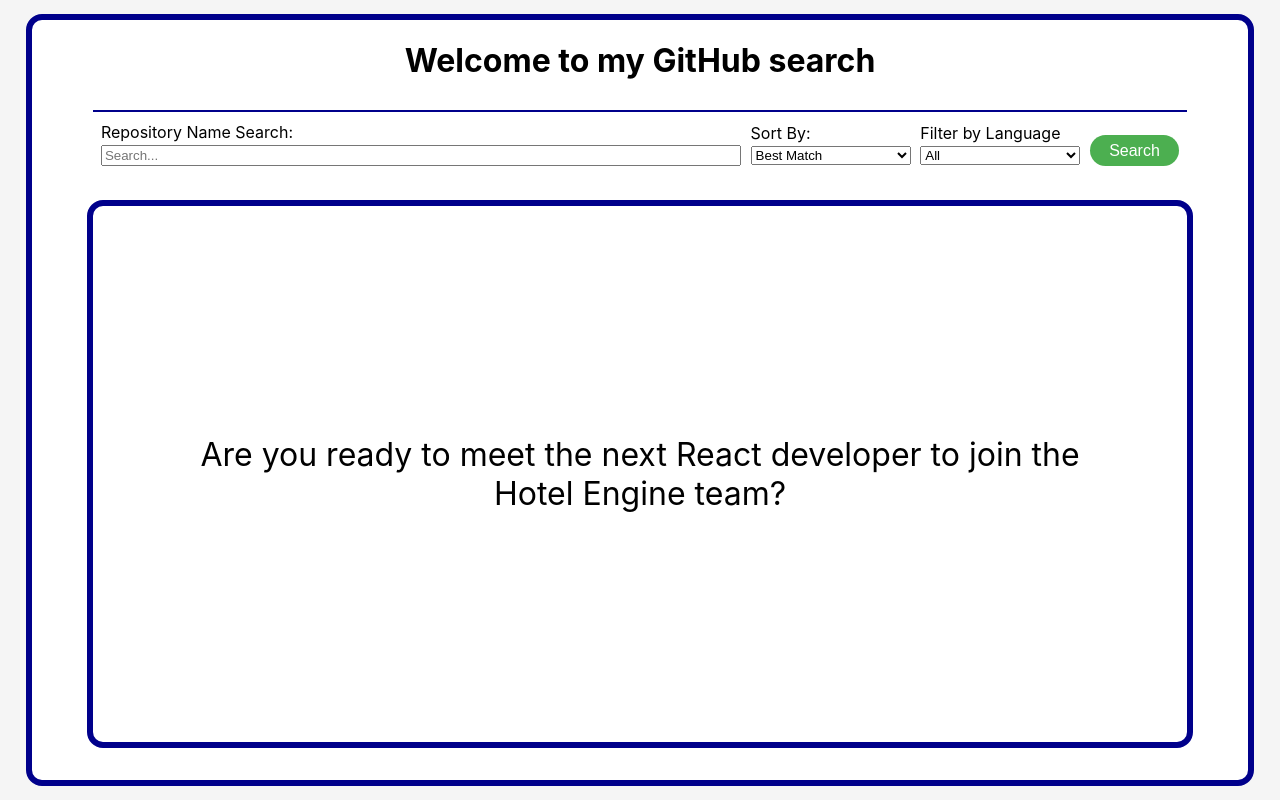
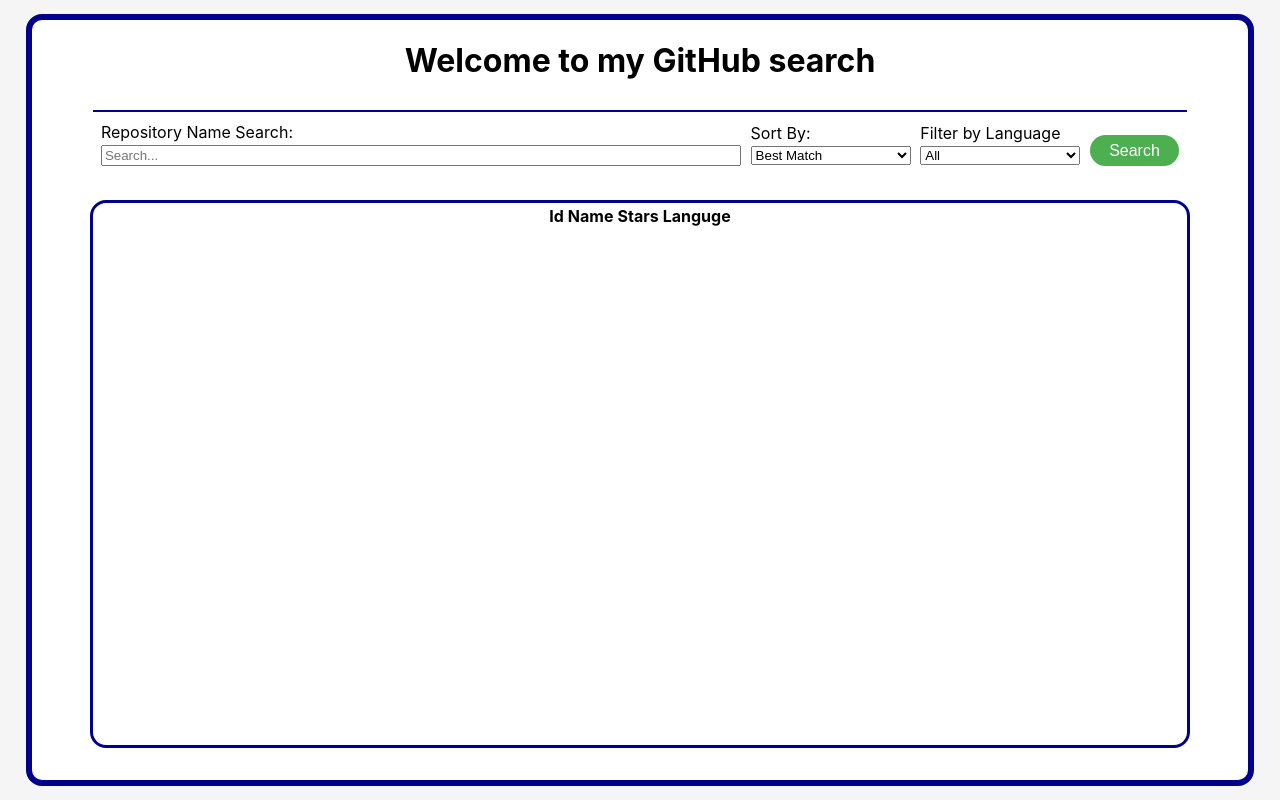
Before and after one commit to phengemuhle/hotel-engine, a React (Create React App) app in the folder app/: page /search in a window 1280 px wide. Built offline with nearby package versions, Linux system fonts and the light colour scheme.

Commit message:
added search and basic table

```diff
--- a/app/src/components/common/LoadingIndicator.js
+++ b/app/src/components/common/LoadingIndicator.js
@@ -2,31 +2,21 @@
 
 const LoadingIndicator = (props) => {
   return (
-      <div style={{ ...styles.textCont }}>
-        <p>Loading...</p>
-      </div>
+    <div style={{ ...styles.textCont }}>
+      <p>Loading...</p>
+    </div>
   );
 };
 
 const styles = {
-  mainContainer: {
-    display: "flex",
-    justifyContent: "center",
-    alignItems: "center",
-    height: "100vh",
-    width: "100vw",
-    flexDirection: "column",
-    backgroundColor: "black",
-  },
   textCont: {
     display: "flex",
     justifyContent: "center",
     alignItems: "center",
     paddingLeft: "2rem",
     paddingRight: "2rem",
-    fontSize: "3rem",
+    fontSize: "1.5rem",
     borderRadius: "4rem",
-    backgroundColor: "white",
     border: "3px solid blue",
   },
 };
--- a/app/src/components/common/ResultDisplay.js
+++ b/app/src/components/common/ResultDisplay.js
@@ -1,12 +1,43 @@
 import React from "react";
+import LoadingIndicator from "./LoadingIndicator";
+import Table from "react-bootstrap/Table";
 
 const ResultDisplay = (props) => {
+  const { isLoading, searchResults } = props;
+  console.log(searchResults);
+  const ResultRow = searchResults?.map((result, index) => {
+    const rowColor = index % 2 == 0 ? "white" : "lightGrey";
+    return (
+      <tr style={styles.tableRow}>
+        <td style={styles.tableCell}>{result.id}</td>
+        <td style={styles.tableCell}>{result.name}</td>
+        <td style={styles.tableCell}>{result.stargazers_count}</td>
+        <td style={styles.tableCell}>{result.language}</td>
+      </tr>
+    );
+  });
   return (
     <div style={styles.mainContainer}>
-      <p className="questionText">
-        Are you ready to meet the next React developer to join the <br />
-        Hotel Engine team?
-      </p>
+      {isLoading ? (
+        <div style={styles.loading}>
+          <LoadingIndicator />
+        </div>
+      ) : (
+        <div style={styles.table}>
+          <Table striped bordered hover>
+            <thead>
+              <tr>
+                <th>Id</th>
+                <th>Name</th>
+                <th>Stars</th>
+                <th>Languge</th>
+              </tr>
+            </thead>
+            <tbody>{ResultRow}</tbody>
+          </Table>
+        </div>
+        // <div style={styles.resultRowCont}>{ResultRow}</div>
+      )}
       <div style={styles.buttonRow}></div>
     </div>
   );
@@ -16,12 +47,16 @@
     display: "flex",
     flexDirection: "column",
     justifyContent: "center",
-    alignContent: "center",
+    alignItems: "center",
     backgroundColor: "white",
     height: "100%",
     width: "100%",
-    border: ".4rem solid darkBlue",
+    border: ".2rem solid darkBlue",
     borderRadius: "1rem",
+    position: "relative",
+    // "-webkit-flex-flow": "column" /* doesn't work without prefix */,
+    // flexFlow: "column",
+    overFlow: "hidden",
   },
   buttonRow: {
     display: "flex",
@@ -29,6 +64,28 @@
     justifyContent: "center",
     alignItems: "center",
   },
+  loading: {
+    width: "10%",
+  },
+  resultRowCont: {
+    position: "absolute",
+    height: "2rem",
+    with: "100%",
+    height: "100%",
+    overflow: "scroll",
+  },
+  resultRow: {
+    display: "flex",
+    height: "2rem",
+    minWidth: "90%",
+  },
+  table: {
+    with: "100%",
+    height: "100%",
+    display: "block",
+  },
+  tableRow: { minWidth: "90%" },
+  tableCell: { minWidth: "30%" },
 };
 
 export default ResultDisplay;
--- a/app/src/components/common/SearchBar.js
+++ b/app/src/components/common/SearchBar.js
@@ -5,6 +5,7 @@
 import NameInput from "./NameInput";
 
 const SearchBar = (props) => {
+  const { setIsLoading } = props;
   const [searchBarInput, setSearchBarInput] = useState("");
   const [searchRepoResult, setSearchRepoResult] = useState("");
   const [perPage, setPerPage] = useState();
@@ -27,7 +28,7 @@
   };
 
   const handleSearch = async () => {
-    console.log(searchBarInput);
+    setIsLoading(true);
     const result = await axios.get(
       "https://api.github.com/search/repositories",
       {
@@ -44,7 +45,7 @@
       }
     );
     setSearchRepoResult(result);
-    console.log(result);
+    setIsLoading(false);
   };
   return (
     <div style={styles.serchBarCont}>
--- a/app/src/components/pages/SearchPage.js
+++ b/app/src/components/pages/SearchPage.js
@@ -9,16 +9,6 @@
   const [searchResults, setSearchResults] = useState([1]);
   useEffect(() => {}, [searchResults]);
 
-  const ResultRow = searchResults?.map((result) => {
-    return (
-      <span key={result.id}>
-        <p key={result.id}>
-          {result.name} + {result.id}
-        </p>
-      </span>
-    );
-  });
-
   return (
     <div style={styles.mainContainer}>
       <div style={{ ...styles.headerContainer }}>
@@ -26,13 +16,14 @@
       </div>
       <DividerLine />
       <div style={{ width: "90%" }}>
-        <SearchBar setSearchResults={setSearchResults} />
+        <SearchBar
+          setIsLoading={setIsLoading}
+          setSearchResults={setSearchResults}
+        />
       </div>
       <div style={styles.resultContainer}>
-        <ResultDisplay />
+        <ResultDisplay searchResults={searchResults} isLoading={isLoading} />
       </div>
-      <div>{ResultRow}</div>
-      {isLoading ? <LoadingIndicator /> : null}
     </div>
   );
 };
```
